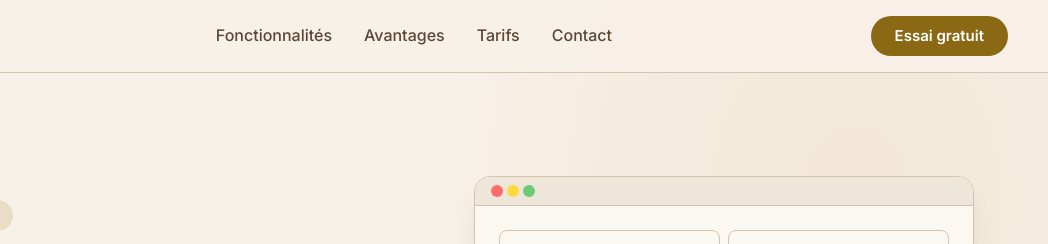
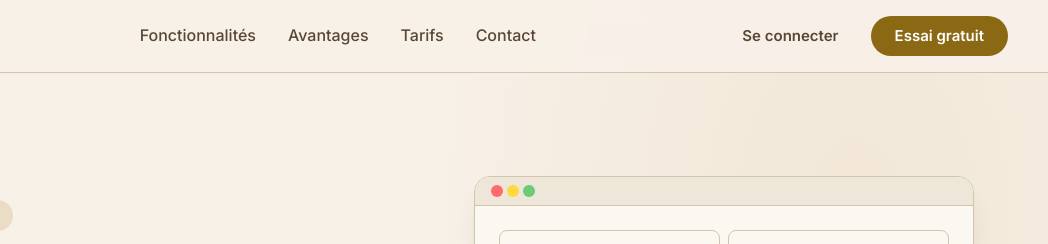
Before and after one commit to Konnekt-commits/jama3, a plain HTML site: page landing/index.html in a window 1280 px wide. Shown: the top 244 px of the page, 232-1280 px from the left. Drawn offline with Linux system fonts and the light colour scheme.

Commit message:
fix: Auto-login after onboarding and add login button to landing page

```diff
--- a/frontend/pages/onboarding/onboarding.js
+++ b/frontend/pages/onboarding/onboarding.js
@@ -289,7 +289,8 @@ export async function renderOnboardingPage() {
 
             if (response.success) {
                 toastSuccess(i18n.t('onboarding.success'));
-                router.navigate('/');
+                // Rediriger vers le dashboard (l'utilisateur est déjà connecté via apiService.createAssociation)
+                router.navigate('/dashboard');
             } else {
                 throw new Error(response.message || i18n.t('onboarding.error'));
             }
--- a/landing/index.html
+++ b/landing/index.html
@@ -208,6 +208,17 @@
         .btn-secondary:hover {
             background-color: var(--color-primary);
             color: white;
+        }
+
+        .btn-ghost {
+            background-color: transparent;
+            color: var(--color-text-secondary);
+            border: none;
+        }
+
+        .btn-ghost:hover {
+            color: var(--color-primary);
+            background-color: rgba(139, 105, 20, 0.1);
         }
 
         .btn-lg {
@@ -906,6 +917,7 @@
                 <li><a href="#contact">Contact</a></li>
             </ul>
             <div class="nav-cta">
+                <a href="/app#/login" class="btn btn-ghost">Se connecter</a>
                 <a href="#demo" class="btn btn-primary">Essai gratuit</a>
             </div>
         </div>
@@ -1304,7 +1316,7 @@
                     Continuer
                     <svg xmlns="http://www.w3.org/2000/svg" width="20" height="20" viewBox="0 0 24 24" fill="none" stroke="currentColor" stroke-width="2"><line x1="5" y1="12" x2="19" y2="12"></line><polyline points="12 5 19 12 12 19"></polyline></svg>
                 </button>
-                <p class="step-note">Déjà inscrit ? <a href="#">Se connecter</a></p>
+                <p class="step-note">Déjà inscrit ? <a href="/app#/login">Se connecter</a></p>
             </div>
 
             <!-- Step 2: Personal Info -->
```
